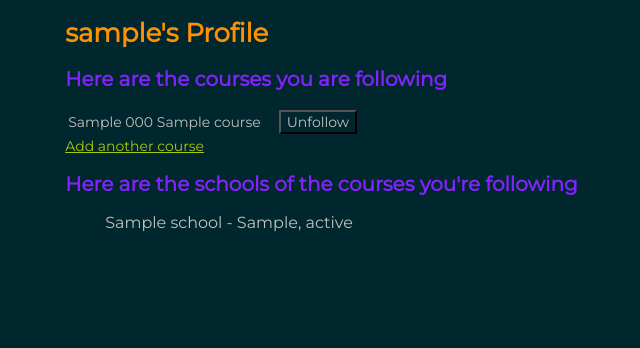
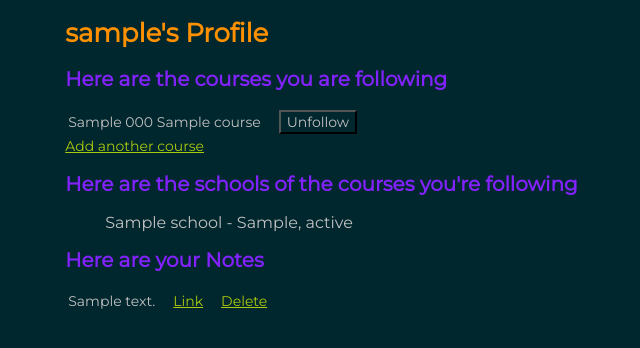
Before and after one commit to papes1ns/notedrop, a Django app: page /profile/ in a window 1280 px wide. Shown: the part 26-374 px from the top of the page, without its empty margins (6-646 px from the left). Run offline with Django 3.2, Linux system fonts and the light colour scheme; a user stored in the database is signed in; tables that the repository leaves empty hold one stand-in row (values such as "Sample post"); some libraries are stand-ins or nearby versions.

Commit message:
Add the ability to archive notes

```diff
--- a/notedrop/main/models.py
+++ b/notedrop/main/models.py
@@ -43,8 +43,8 @@ class Post(models.Model):
     # TODO add field for uploaded media (docs, pictures, etc.)
 
     def __unicode__(self):
-        if len(self.content) > 500:
-            return "{0}..".format(self.content[:500])
+        if len(self.content) > 200:
+            return "{0}..".format(self.content[:200])
         else:
             return self.content
 
--- a/notedrop/main/views.py
+++ b/notedrop/main/views.py
@@ -64,6 +64,7 @@ def profile(request, username=None):
         data = serializers.serialize('json', schools, fields=('name','state', 'city',))
         return HttpResponse(data)
 
+    context['posts'] = Post.objects.filter(archived=False, author=request.user)
     context['schools'] = School.objects.filter(pk__in=request.user.profile.courses.all().values('school').distinct())
     context['courses'] = request.user.profile.courses.all()
     return render(request, 'main/profile.html', context)
@@ -190,3 +191,13 @@ def posts(request, post_pk=None):
     if post:
         context['post'] = post[0]
     return render(request, 'main/posts.html', context)
+
+def post_delete(request, post_pk=None):
+    if post_pk:
+        post_pk = int(post_pk)
+        if any(p.pk == post_pk for p in Post.objects.filter(author=request.user)):
+            post = Post.objects.get(pk=post_pk)
+            post.archived = True
+            post.save()
+
+    return redirect('profile')
--- a/notedrop/notedrop/urls.py
+++ b/notedrop/notedrop/urls.py
@@ -1,12 +1,13 @@
 from django.conf.urls import include, url
 from django.contrib import admin
-from main.views import feed, select_course, post_course, course_form, profile, post_options, users, posts
+from main.views import feed, select_course, post_course, course_form, profile, post_options, users, posts, post_delete
 from authentication.views import login_user, logout_user, signup
 
 urlpatterns = [
     url(r'^$', feed, name='feed'),
     url(r'^feed/course/(?P<course_pk>[0-9]+)/$', feed, name='feed_course_filter'),
     url(r'^posts/(?P<post_pk>[0-9]+)/$', posts, name='posts'),
+    url(r'^posts/delete/(?P<post_pk>[0-9]+)/$', post_delete, name='post_delete'),
     url(r'^users/(?P<username>[a-zA-Z0-9-@]+)/$', users, name='users'),
     url(r'^login/', login_user, name='login'),
     url(r'^logout/$', logout_user, name='logout'),
--- a/notedrop/templates/main/profile.html
+++ b/notedrop/templates/main/profile.html
@@ -23,6 +23,16 @@
   <li>{{ school.name }} - {{ school.city }}, {{ school.state }}</li>
 {% endfor %}
 </ul>
+
+<h2>Here are your Notes</h2>
+<table>
+{% for post in posts %}
+  <td>{{ post }}</td>
+  <td><a href='{% url 'posts' post_pk=post.pk %}'>Link</a></td>
+  <td><a href='{% url 'post_delete' post_pk=post.pk %}'>Delete</a></td>
+{% endfor %}
+</table>
+
 {% endblock %}
 
 {% block extra_head %}
```
